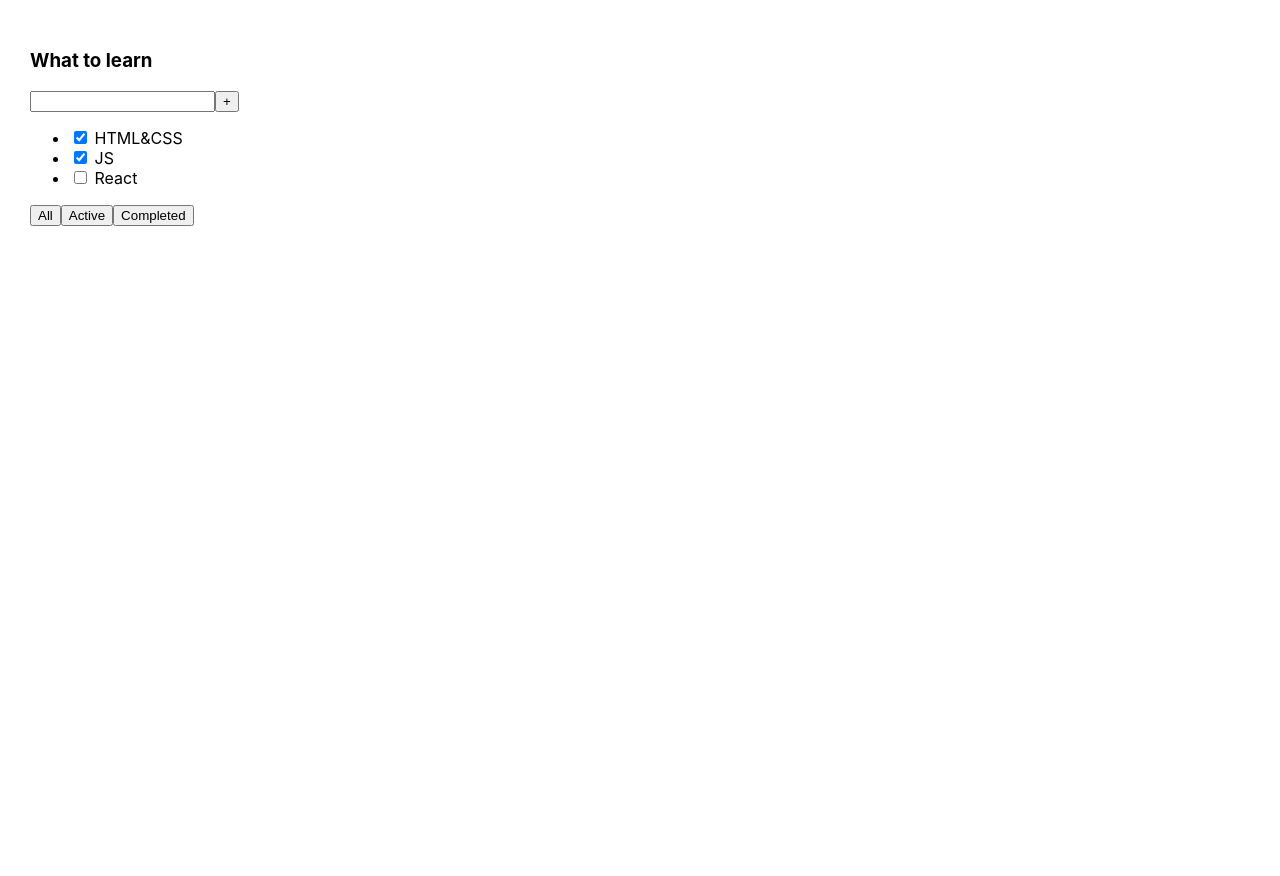
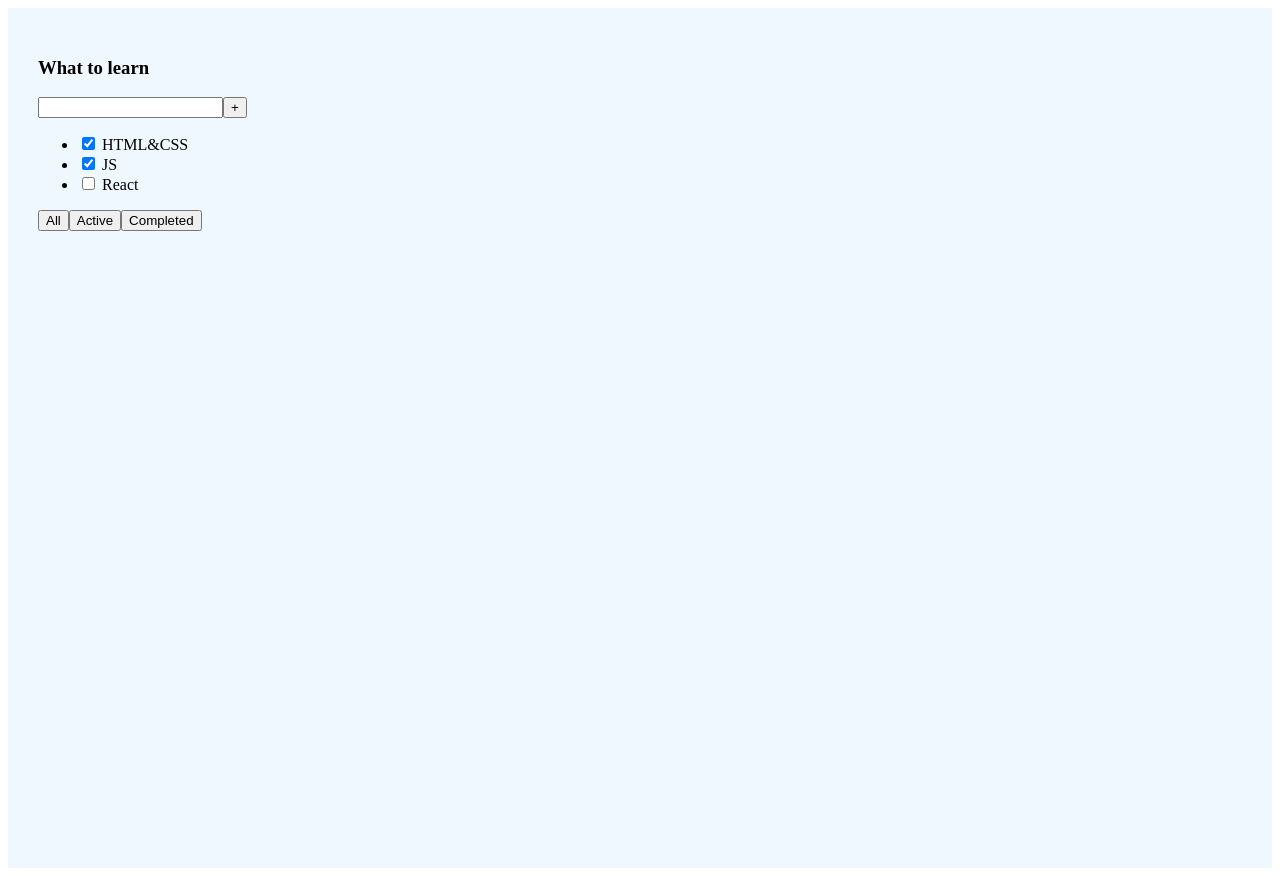
Before and after one commit to MrEvgeniy1989/Todolist, a React (Create React App) app: page / in a window 1280 px wide. Before the commit the page ends 800 px from the top, so only its background shows below. Built offline with nearby package versions, Linux system fonts and the light colour scheme.

Commit message:
add CSS for start

```diff
--- a/src/index.css
+++ b/src/index.css
@@ -1,13 +1,31 @@
-body {
-  margin: 0;
-  font-family: -apple-system, BlinkMacSystemFont, 'Segoe UI', 'Roboto', 'Oxygen',
-    'Ubuntu', 'Cantarell', 'Fira Sans', 'Droid Sans', 'Helvetica Neue',
-    sans-serif;
-  -webkit-font-smoothing: antialiased;
-  -moz-osx-font-smoothing: grayscale;
+.App {
+  padding: 30px;
+  display: flex;
+  background: aliceblue;
+  height: 100vh;
 }
 
-code {
-  font-family: source-code-pro, Menlo, Monaco, Consolas, 'Courier New',
-    monospace;
+.App > div {
+  margin-right: 50px;
 }
+
+.todolist {
+  border: 2px solid gray;
+  background-color: beige;
+  border-radius: 5px;
+  padding: 15px;
+  height: max-content;
+}
+
+.task-done {
+  text-decoration: line-through;
+  opacity: 0.5;
+}
+
+.input-error {
+  border: 2px solid red;
+}
+
+.filter-active {
+  background-color: blueviolet;
+}
```
